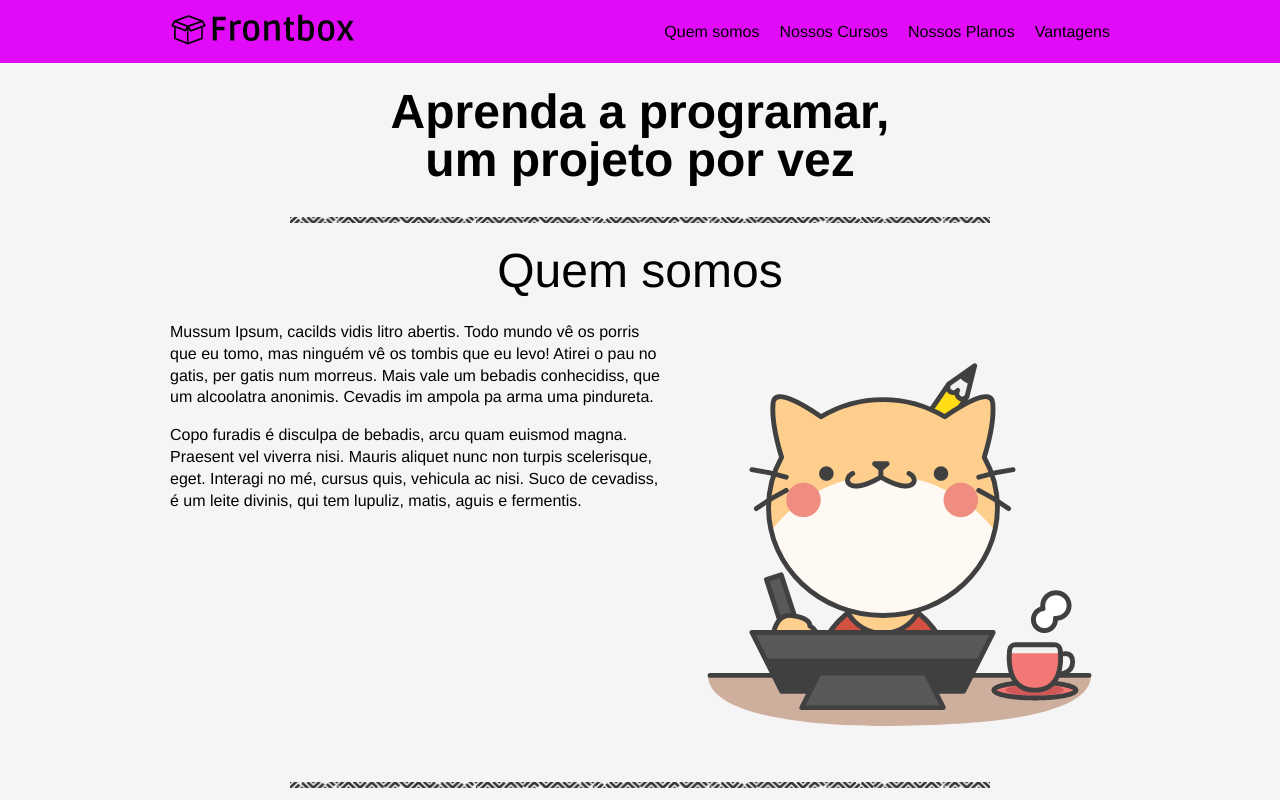
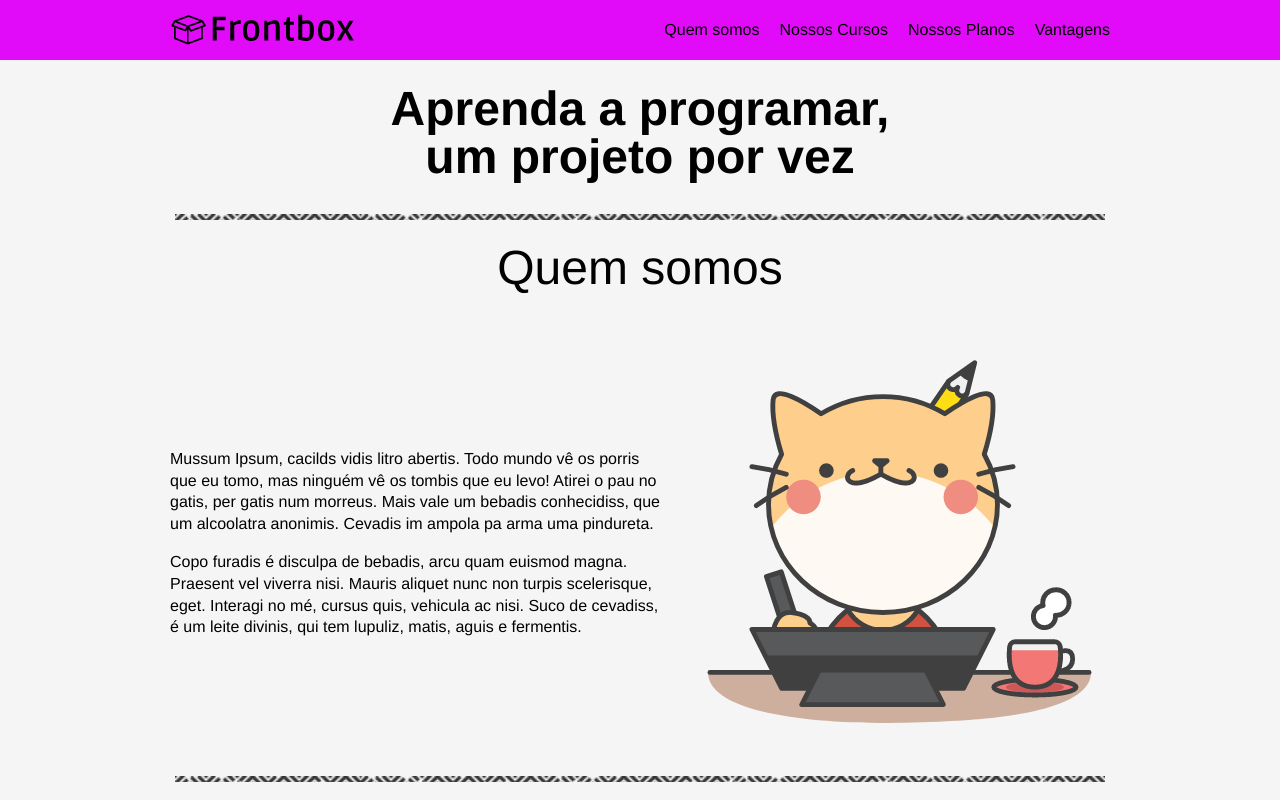
Before and after one commit to Cian-999/Responsable-Flexbox, a plain HTML site: page index.html in a window 1280 px wide. Drawn offline with nearby package versions, Linux system fonts and the light colour scheme.

Commit message:
tomorrow put more

```diff
--- a/css/styles.css
+++ b/css/styles.css
@@ -47,7 +47,7 @@ a:visited /* link when site was visited*/{
 	border: 0;
 	border-style: inset;
 	height: 6px;
-	width: 700px;
+	width: 930px;
 	background-image: url('../type.png');
 	background-size: cover;
 	overflow: hidden;
@@ -60,6 +60,10 @@ p {
 	text-align: center;
 	font-size: 3rem;
 	margin-bottom: 10px;
+}
+img{
+	display: block;
+	max-width: 100%;
 }
 /**********************************/
 /* 2. Menu
@@ -105,6 +109,7 @@ p {
 .somos-c {
 	display: flex;
 	flex-wrap: wrap;
+	align-items: center;
 }
 .somos-c__texto {
 	flex: 6 1 160px;
--- a/index.html
+++ b/index.html
@@ -59,5 +59,10 @@
 	</div> <!--somos-c_texto-->
   </section> <!--somos-->
   <hr class="type">
+  <section>
+	  <div>
+
+	  </div>
+  </section>
 </body>
 </html>
```
Also changed, not shown: 1 other file.
